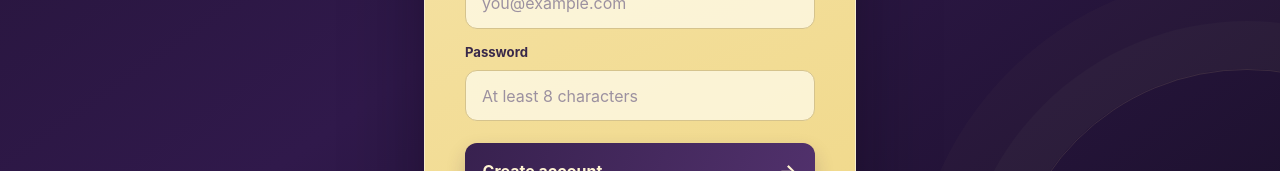
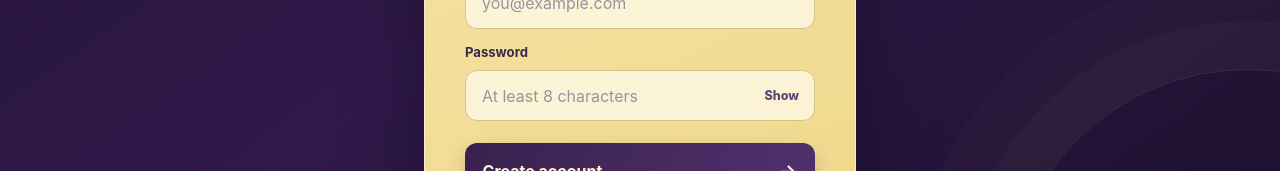
Before and after one commit to jakeokony1024/StreamFlare, a React (Create React App) app in the folder client/: page /register in a window 1280 px wide. Shown: the part 556-727 px from the top of the page. Built offline with nearby package versions, Linux system fonts and the light colour scheme; no server answers.

Commit message:
added toggle switch to the password field for login and registrer

```diff
--- a/client/src/App.css
+++ b/client/src/App.css
@@ -169,6 +169,39 @@
   box-shadow: 0 0 0 3px rgba(103, 65, 141, .16);
 }
 
+.password-input-wrap {
+  position: relative;
+  width: 100%;
+}
+
+.login-form .password-input-wrap input {
+  padding-right: 4.5rem;
+}
+
+.login-form .password-visibility-toggle {
+  position: absolute;
+  top: 50%;
+  right: .45rem;
+  display: inline-flex;
+  width: auto;
+  margin: 0;
+  padding: .45rem .55rem;
+  transform: translateY(-50%);
+  border-radius: .5rem;
+  background: transparent;
+  color: #604578;
+  font-size: .78rem;
+  font-weight: 800;
+  box-shadow: none;
+}
+
+.login-form .password-visibility-toggle:hover {
+  transform: translateY(-50%);
+  background: rgba(70, 42, 96, .08);
+  filter: none;
+  box-shadow: none;
+}
+
 .login-error {
   margin: .35rem 0 0;
   color: #8b2837;
--- a/client/src/components/auth/Login.js
+++ b/client/src/components/auth/Login.js
@@ -7,6 +7,7 @@ import '../../App.css';
 const Login = () => {
     const [email, setEmail] = useState('');
     const [password, setPassword] = useState('');
+    const [showPassword, setShowPassword] = useState(false);
     const [error, setError] = useState('');
     const { login } = useContext(AuthContext);
 
@@ -41,15 +42,26 @@ const Login = () => {
                         required
                     />
                     <label htmlFor="login-password">Password</label>
+                    <div className="password-input-wrap">
                         <input
                             id="login-password"
-                        type="password"
+                            type={showPassword ? 'text' : 'password'}
                             autoComplete="current-password"
                             value={password}
                             onChange={(e) => setPassword(e.target.value)}
                             placeholder="Enter your password"
                             required
                         />
+                        <button
+                            className="password-visibility-toggle"
+                            type="button"
+                            aria-label={showPassword ? 'Hide password' : 'Show password'}
+                            aria-pressed={showPassword}
+                            onClick={() => setShowPassword((visible) => !visible)}
+                        >
+                            {showPassword ? 'Hide' : 'Show'}
+                        </button>
+                    </div>
                     {error && <p className="login-error" role="alert">{error}</p>}
                     <button type="submit">Sign in <span aria-hidden="true">→</span></button>
                 </form>
--- a/client/src/components/auth/Register.js
+++ b/client/src/components/auth/Register.js
@@ -8,6 +8,7 @@ const Register = () => {
     const [last_name, setLastName] = useState('');
     const [email, setEmail] = useState('');
     const [password, setPassword] = useState('');
+    const [showPassword, setShowPassword] = useState(false);
     const [error, setError] = useState('');
     const { register } = useContext(AuthContext);
 
@@ -65,9 +66,10 @@ const Register = () => {
                         required
                     />
                     <label htmlFor="register-password">Password</label>
+                    <div className="password-input-wrap">
                         <input
                             id="register-password"
-                        type="password"
+                            type={showPassword ? 'text' : 'password'}
                             autoComplete="new-password"
                             value={password}
                             onChange={(e) => setPassword(e.target.value)}
@@ -76,6 +78,16 @@ const Register = () => {
                             maxLength={72}
                             required
                         />
+                        <button
+                            className="password-visibility-toggle"
+                            type="button"
+                            aria-label={showPassword ? 'Hide password' : 'Show password'}
+                            aria-pressed={showPassword}
+                            onClick={() => setShowPassword((visible) => !visible)}
+                        >
+                            {showPassword ? 'Hide' : 'Show'}
+                        </button>
+                    </div>
                     {error && <p className="login-error" role="alert">{error}</p>}
                     <button type="submit">Create account <span aria-hidden="true">→</span></button>
                 </form>
```
Lines whose indentation alone changed are shown as unchanged.
